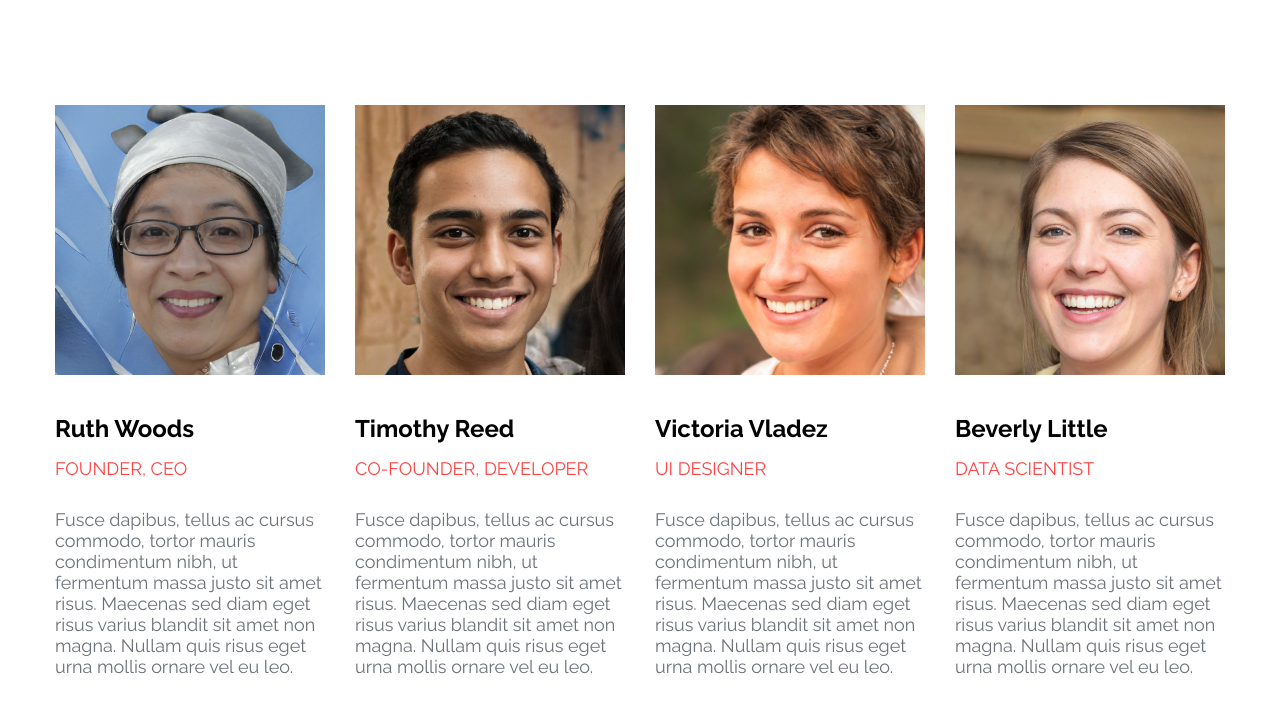
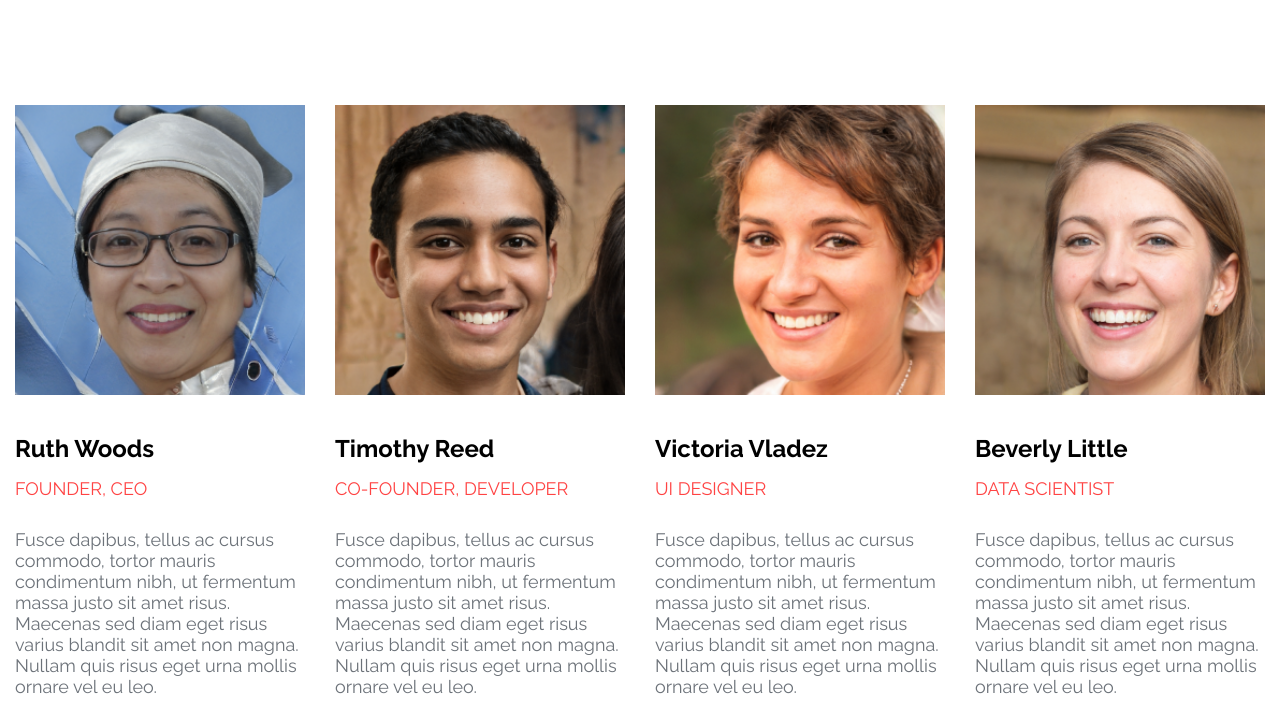
Before and after one commit to Mary352/tms-level-1.2, a website built with Parcel: page src/index.html in a window 1280 px wide. Shown: the part 2058-2772 px from the top of the page. Built offline with nearby package versions, Linux system fonts and the light colour scheme; files whose address does not match are found by name.

Commit message:
max-width for work and testimonials

```diff
--- a/src/scss/section/our-team.scss
+++ b/src/scss/section/our-team.scss
@@ -1,5 +1,9 @@
 .our-team{
    padding: 115px 0;
+
+   .container{
+      max-width: 1536px;
+   }
 
    @media (max-width: $breakpoint_xl){
       padding: 80px 0;
--- a/src/scss/section/work.scss
+++ b/src/scss/section/work.scss
@@ -3,6 +3,7 @@
    &__works-gallery{
       display: flex;
       flex-wrap: wrap;
+      max-width: 1536px;
 
       .works-gallery__example{
          position: relative;
```
Also changed, not shown: dist/index.html, 2 other files.
